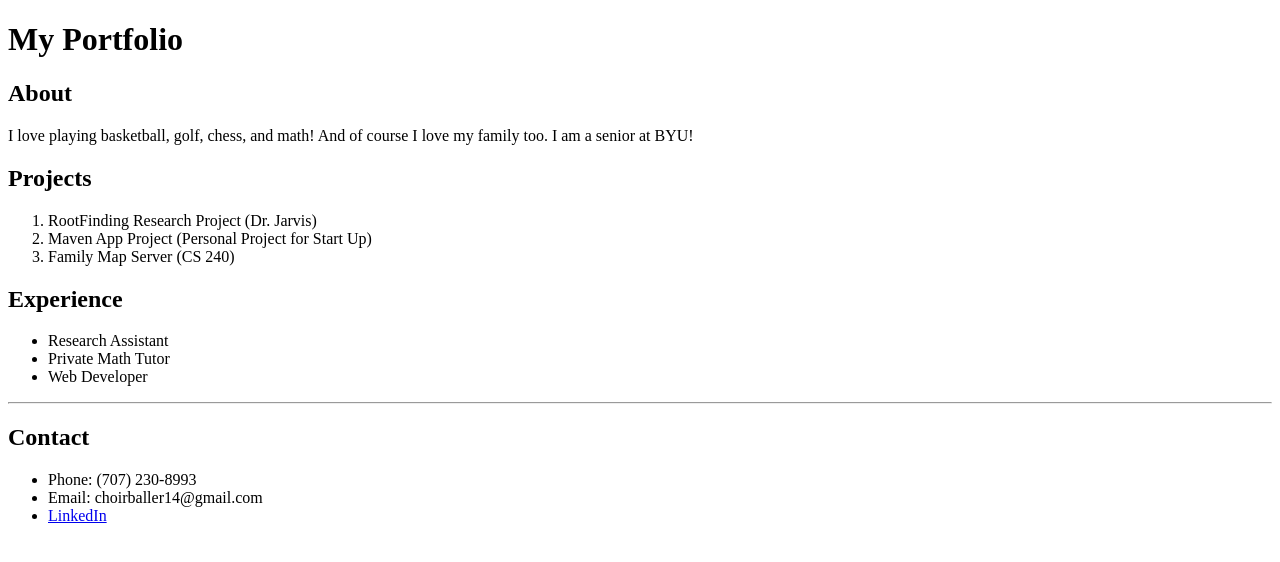
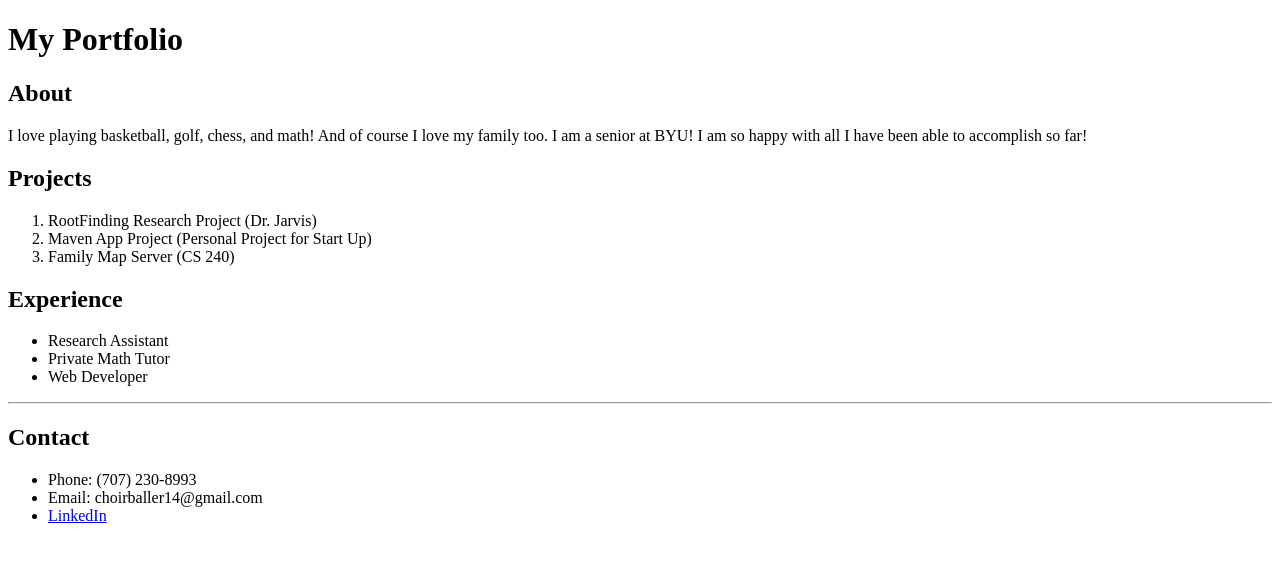
Before and after one commit to sully1102/portfolio, a plain HTML site: page index.html in a window 1280 px wide. Drawn offline with Linux system fonts and the light colour scheme.

Commit message:
Changed again

```diff
--- a/index.html
+++ b/index.html
@@ -9,7 +9,7 @@
 
     <h2>About</h2>
       <p>I love playing basketball, golf, chess, and math!  And of course I love my family too.
-        I am a senior at BYU!</p>
+        I am a senior at BYU! I am so happy with all I have been able to accomplish so far!</p>
     <h2>Projects</h2>
       <ol>
         <li>RootFinding Research Project (Dr. Jarvis)</li>
```
